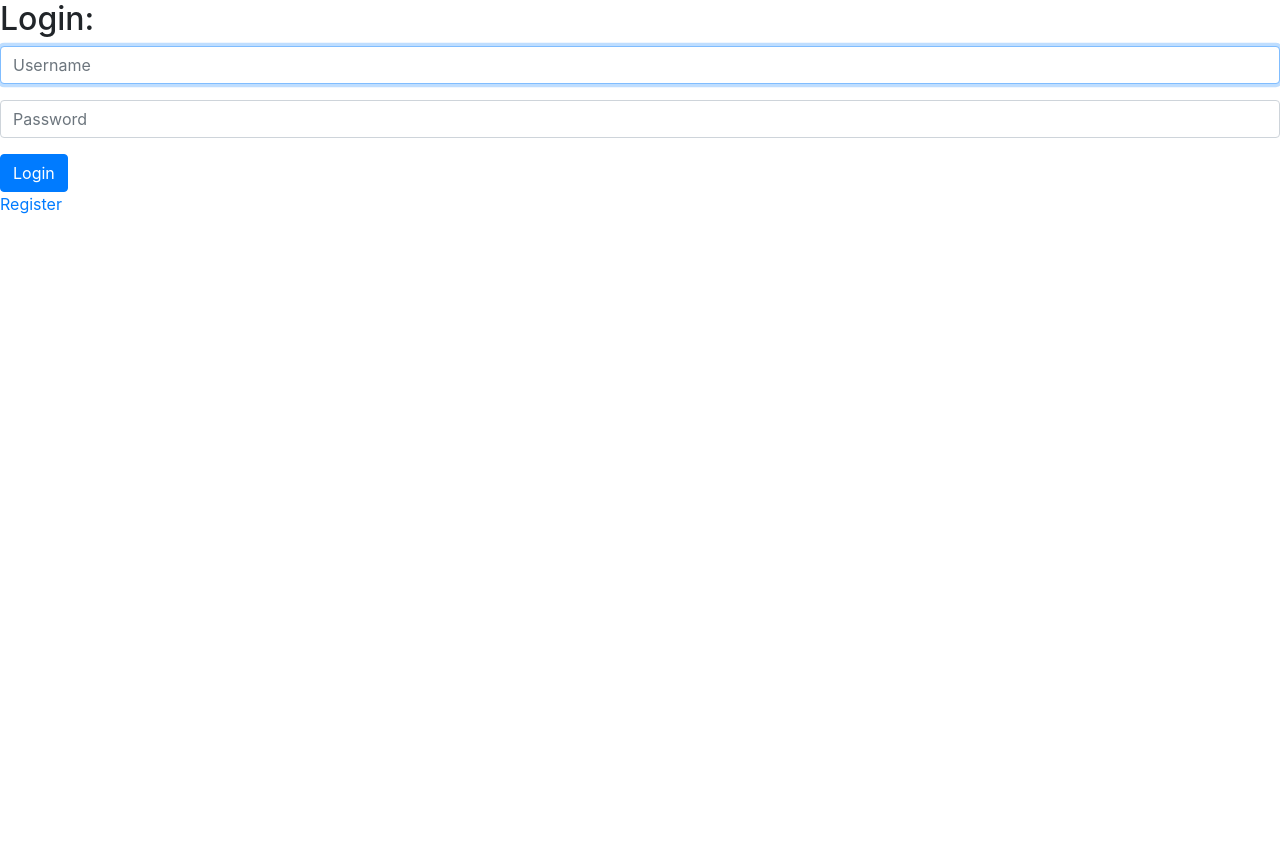
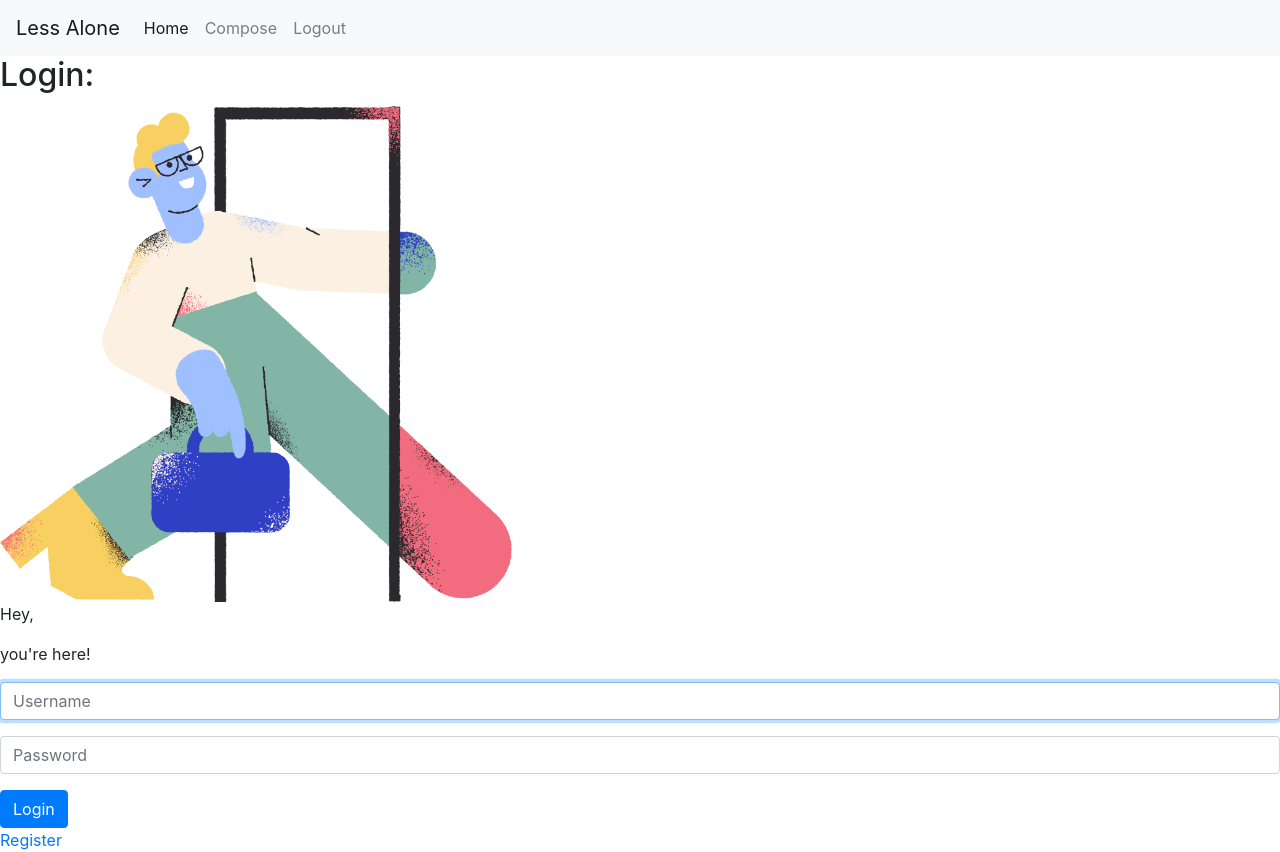
Before and after one commit to bacarpenter/High-Note, a Flask app: page /login in a window 1280 px wide. Before the commit the page ends 214 px from the top, so only its background shows below. Run offline with Flask 2, Linux system fonts and the light colour scheme; some libraries are stand-ins or nearby versions.

Commit message:
the project is now in it's hack stage. users can register, login, send, and read notes. However, the user interface needs work. I want to include likes, signing of messages, and UI.

```diff
--- a/application.py
+++ b/application.py
@@ -9,6 +9,7 @@ from werkzeug.exceptions import default_exceptions, HTTPException, InternalServe
 from werkzeug.security import check_password_hash, generate_password_hash
 from datetime import datetime
 from helpers import login_required
+import random
 
 # Configure application
 app = Flask(__name__)
@@ -36,11 +37,14 @@ db = SQL("sqlite:///lessAlone.db")
 @app.route("/")
 @login_required
 def index():
-    return redirect("/compose")
+    note = db.execute("SELECT message_text FROM messages")
+    i = random.randint(0, (len(note) - 1)) # min 1 becuase of zero index
+    return render_template("index.html", note=note[i])
 
 @app.route("/login", methods=["GET", "POST"])
 def login():
     """Log user in (this was based on the login from web/finance)"""
+    session.clear
     if request.method == "POST":
         # Get info from the data base on given username:
         user = db.execute("SELECT * FROM users WHERE username = :username", username = request.form.get("username"))
@@ -108,6 +112,10 @@ def compose():
     else:
         return render_template("compose.html")
 
+@app.route("/logout")
+def logout():
+    session.clear
+    return redirect("/login")
 
 
 def apology(message):
--- a/templates/layout.html
+++ b/templates/layout.html
@@ -5,9 +5,29 @@
         <script src="https://code.jquery.com/jquery-3.5.1.slim.min.js" integrity="sha384-DfXdz2htPH0lsSSs5nCTpuj/zy4C+OGpamoFVy38MVBnE+IbbVYUew+OrCXaRkfj" crossorigin="anonymous"></script>
         <script src="https://cdn.jsdelivr.net/npm/popper.js@1.16.0/dist/umd/popper.min.js" integrity="sha384-Q6E9RHvbIyZFJoft+2mJbHaEWldlvI9IOYy5n3zV9zzTtmI3UksdQRVvoxMfooAo" crossorigin="anonymous"></script>
         <script src="https://stackpath.bootstrapcdn.com/bootstrap/4.5.0/js/bootstrap.min.js" integrity="sha384-OgVRvuATP1z7JjHLkuOU7Xw704+h835Lr+6QL9UvYjZE3Ipu6Tp75j7Bh/kR0JKI" crossorigin="anonymous"></script>
+        <link rel="stylesheet" href="static/style.css">
         <title> Less Alone | {% block title %}{% endblock %}</title>
     </head>
     <body>
+        <nav class="navbar navbar-expand-lg navbar-light bg-light">
+          <a class="navbar-brand" href="#">Less Alone</a>
+          <button class="navbar-toggler" type="button" data-toggle="collapse" data-target="#navbarNav" aria-controls="navbarNav" aria-expanded="false" aria-label="Toggle navigation">
+            <span class="navbar-toggler-icon"></span>
+          </button>
+          <div class="collapse navbar-collapse" id="navbarNav">
+            <ul class="navbar-nav">
+              <li class="nav-item active">
+                <a class="nav-link" href="/">Home <span class="sr-only">(current)</span></a>
+              </li>
+              <li class="nav-item">
+                <a class="nav-link" href="/compose">Compose</a>
+              </li>
+              <li class="nav-item">
+                <a class="nav-link" href="/logout">Logout</a>
+              </li>
+            </ul>
+          </div>
+        </nav>
         {% block body %}{% endblock %}
     </body>
 </html>
--- a/templates/login.html
+++ b/templates/login.html
@@ -4,6 +4,10 @@
 {% endblock %}
 {% block body %}
 <h2>Login:</h2>
+<div>
+<img src="https://github.com/bacarpenter/cs50_final/blob/master/images/loginman.png?raw=true" style="height: 500px;">
+<p id="hey">Hey,</p>
+<p id="you're_here">you're here!</p>
 <form action="/login" method="post">
     <div class="form-group">
         <input autocomplete="off" autofocus class="form-control" name="username" placeholder="Username" type="text">
@@ -13,5 +17,6 @@
     </div>
     <button class="btn btn-primary" type="submit">Login</button>
 </form>
+</div>
 <a href="/register">Register</a>
 {% endblock %}
```
Also changed, not shown: templates/index.html (added, +10 -0 lines), README.md, lessAlone.db, static/style.css (added).
